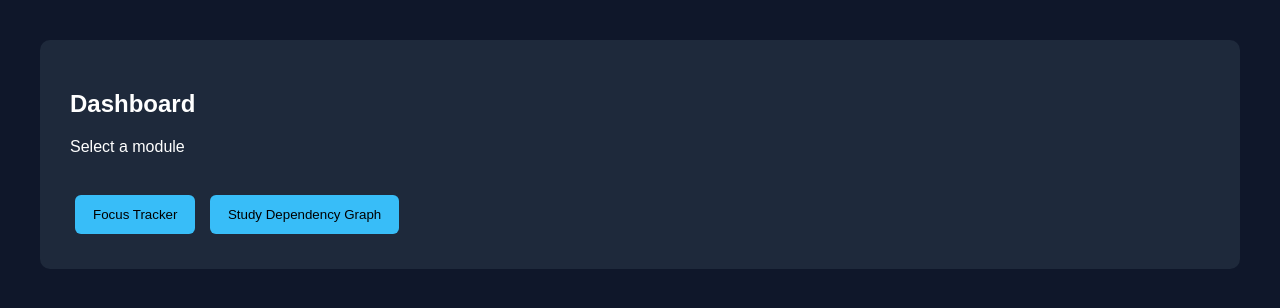
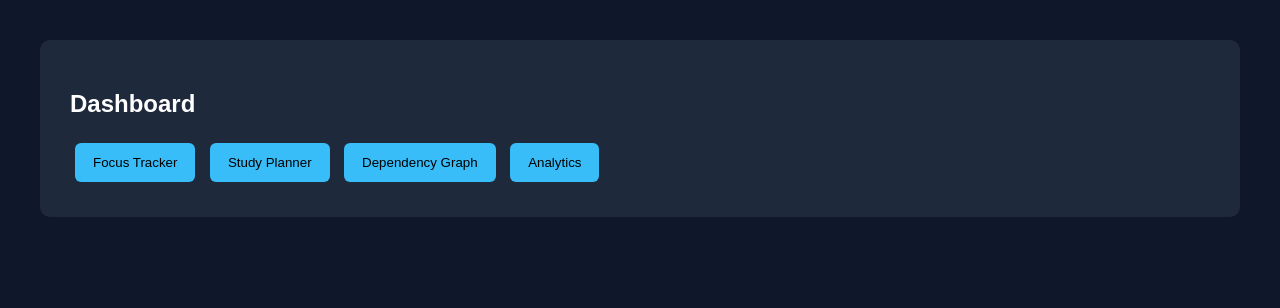
Before and after one commit to yuvanidhi2007/ai-study-planner, a Flask app: page /dashboard in a window 1280 px wide. Shown: the part 53-361 px from the top of the page. Run offline with Flask 3, Linux system fonts and the light colour scheme.

Commit message:
Update dashboard.html

```diff
--- a/ai-study-planner/templates/dashboard.html
+++ b/ai-study-planner/templates/dashboard.html
@@ -1,12 +1,8 @@
 <!DOCTYPE html>
 <html>
-
 <head>
-
 <title>Dashboard</title>
-
 <link rel="stylesheet" href="/static/style.css">
-
 </head>
 
 <body>
@@ -21,16 +17,20 @@
 
 <h2>Dashboard</h2>
 
-<p>Select a module</p>
-
-<br>
-
 <button onclick="location.href='/focus'">
 Focus Tracker
 </button>
 
+<button onclick="location.href='/planner'">
+Study Planner
+</button>
+
 <button onclick="location.href='/dag'">
-Study Dependency Graph
+Dependency Graph
+</button>
+
+<button onclick="location.href='/analytics'">
+Analytics
 </button>
 
 </div>
```
